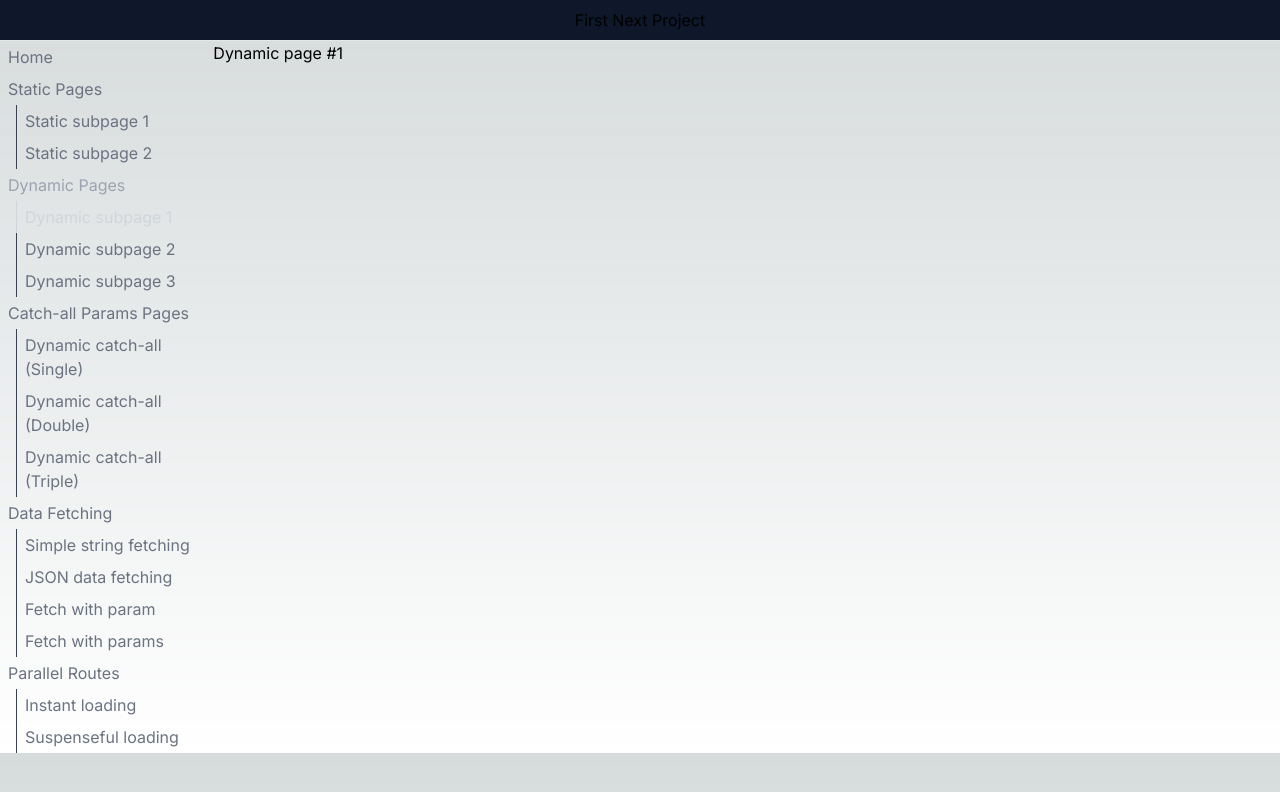
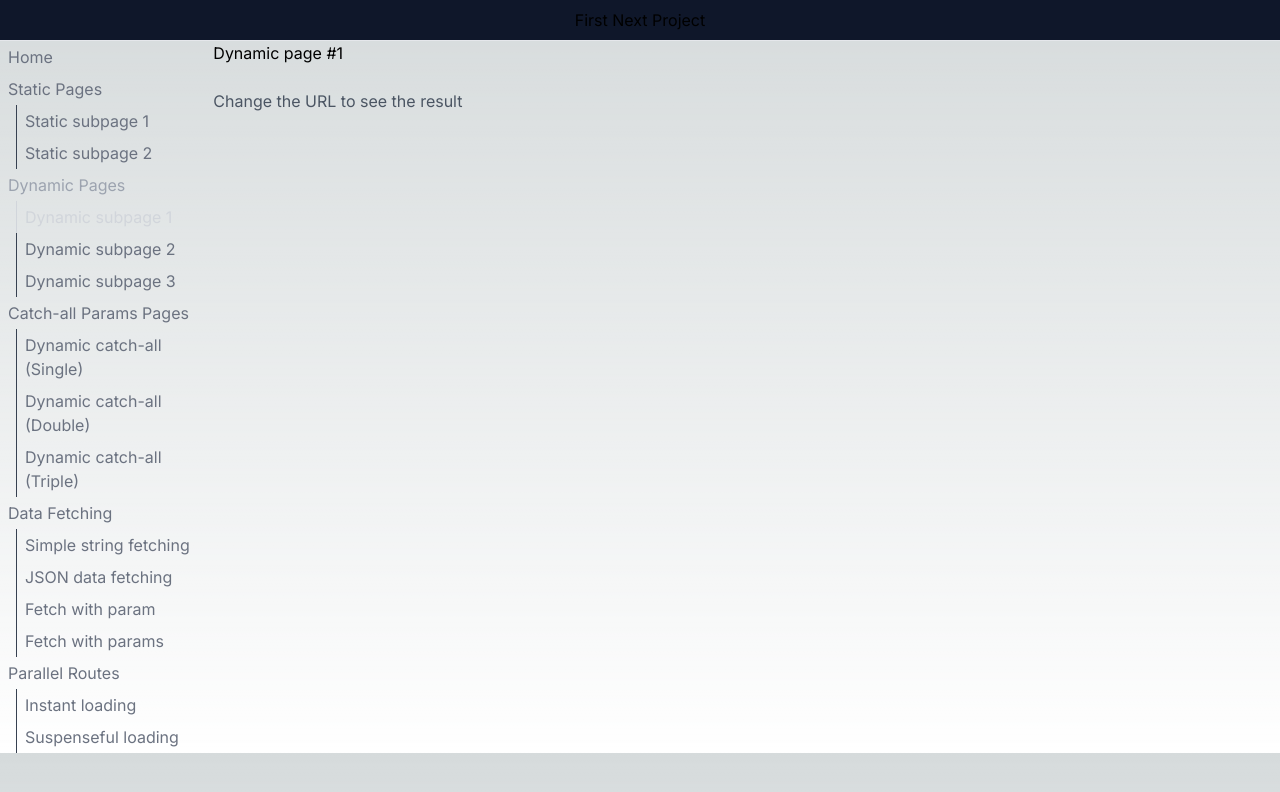
Before and after one commit to eslevy17/first-next-app, a Next.js app: page /dynamic/1 in a window 1280 px wide. Shown: the top 792 px of the page. Built offline with nearby package versions, Linux system fonts and the light colour scheme.

Commit message:
Added instructions to dynamic loading page to see URL effects

```diff
--- a/app/(pages)/dynamic/[number]/page.tsx
+++ b/app/(pages)/dynamic/[number]/page.tsx
@@ -7,7 +7,9 @@ type dynamicPageNumberProps = {
 export default function Page({ params }: dynamicPageNumberProps) {
     return (
         <div>
-            Dynamic page #{params.number}
+            <p>Dynamic page #{params.number}</p>
+            <br />
+            <p className={'text-gray-600'}>Change the URL to see the result</p>
         </div>
     )
 }
```
